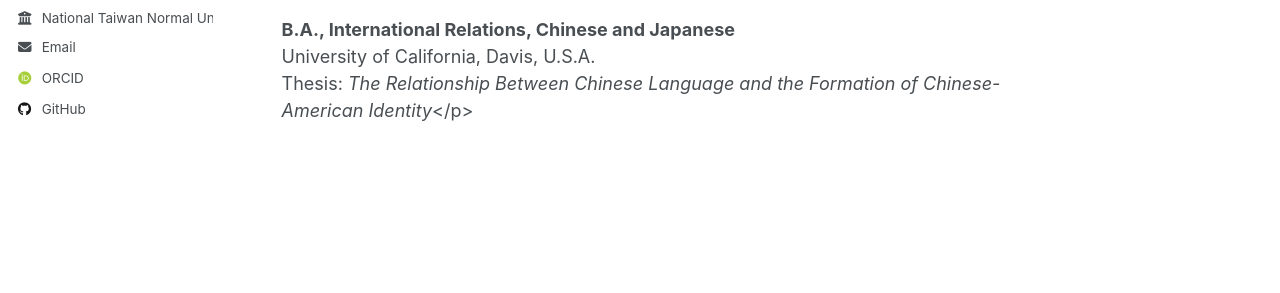
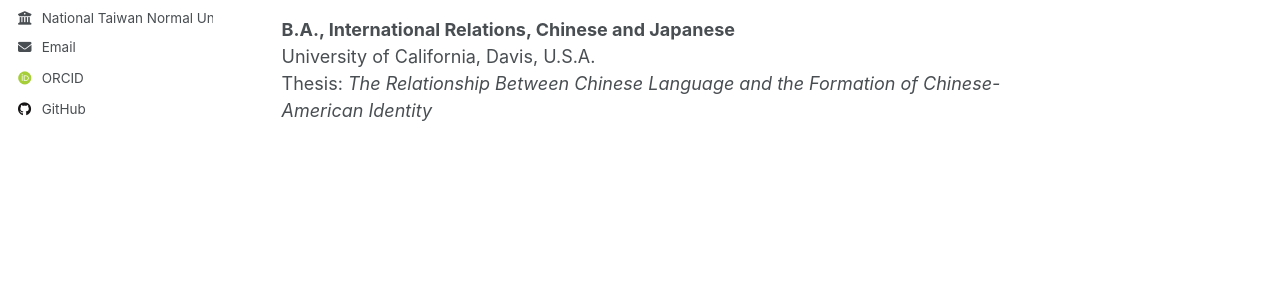
Before and after one commit to anweiyu/anweiyu.github.io, a Jekyll site: the page built from _pages/about.md, in a window 1280 px wide and 900 px high, scrolled down 572 px. Shown: the part 371-664 px from the top of the window. Built offline with Jekyll 4.4.1, drawn with Linux system fonts in a browser that asks for light colours; some web fonts are replaced.

```diff
--- a/_pages/about.md
+++ b/_pages/about.md
@@ -29,4 +29,4 @@ Education
     Thesis: <em>An Error Analysis on Japanese CSL Learners' Usage of Mandarin Potential Expressions and its Pedagogical Implications</em><br><br>
 <strong>B.A., International Relations, Chinese and Japanese</strong><br>
     University of California, Davis, U.S.A.<br>
-    Thesis: <em>The Relationship Between Chinese Language and the Formation of Chinese-American Identity</em></p>
+    Thesis: <em>The Relationship Between Chinese Language and the Formation of Chinese-American Identity</em>
```
